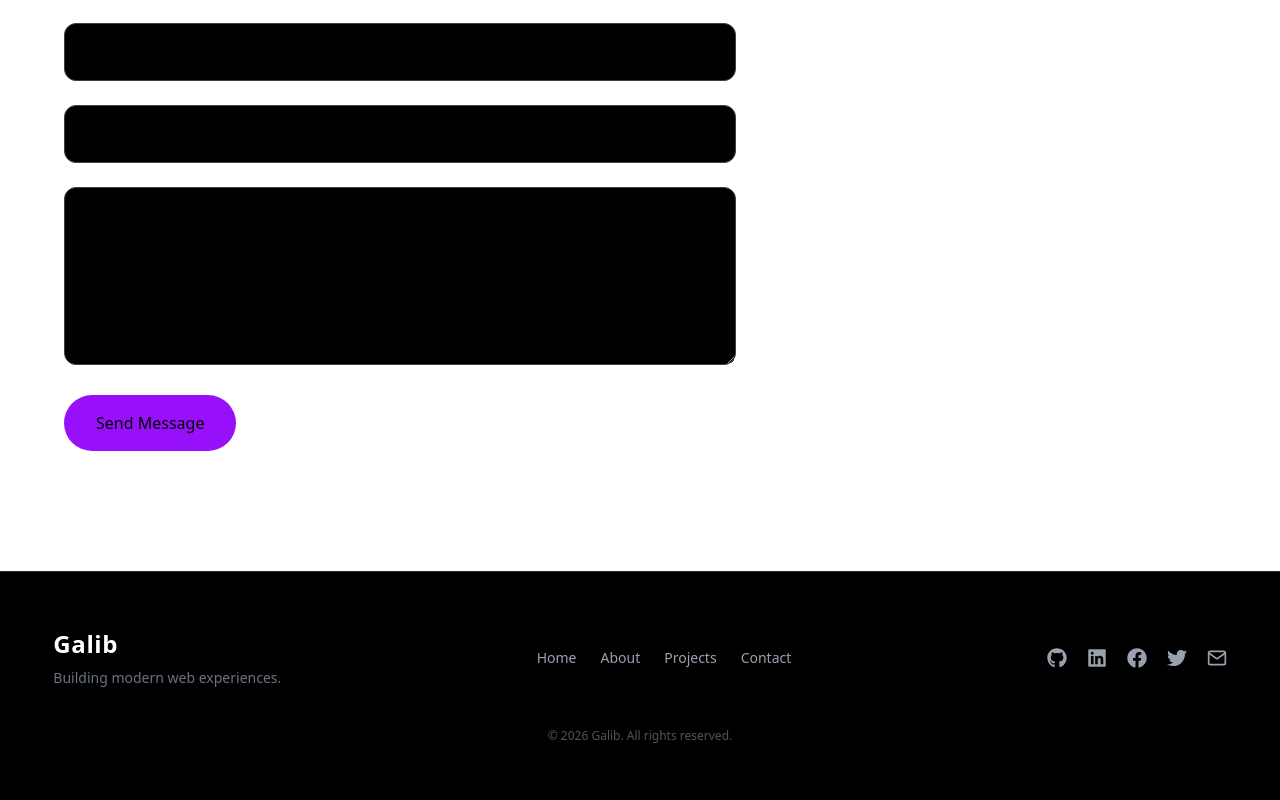
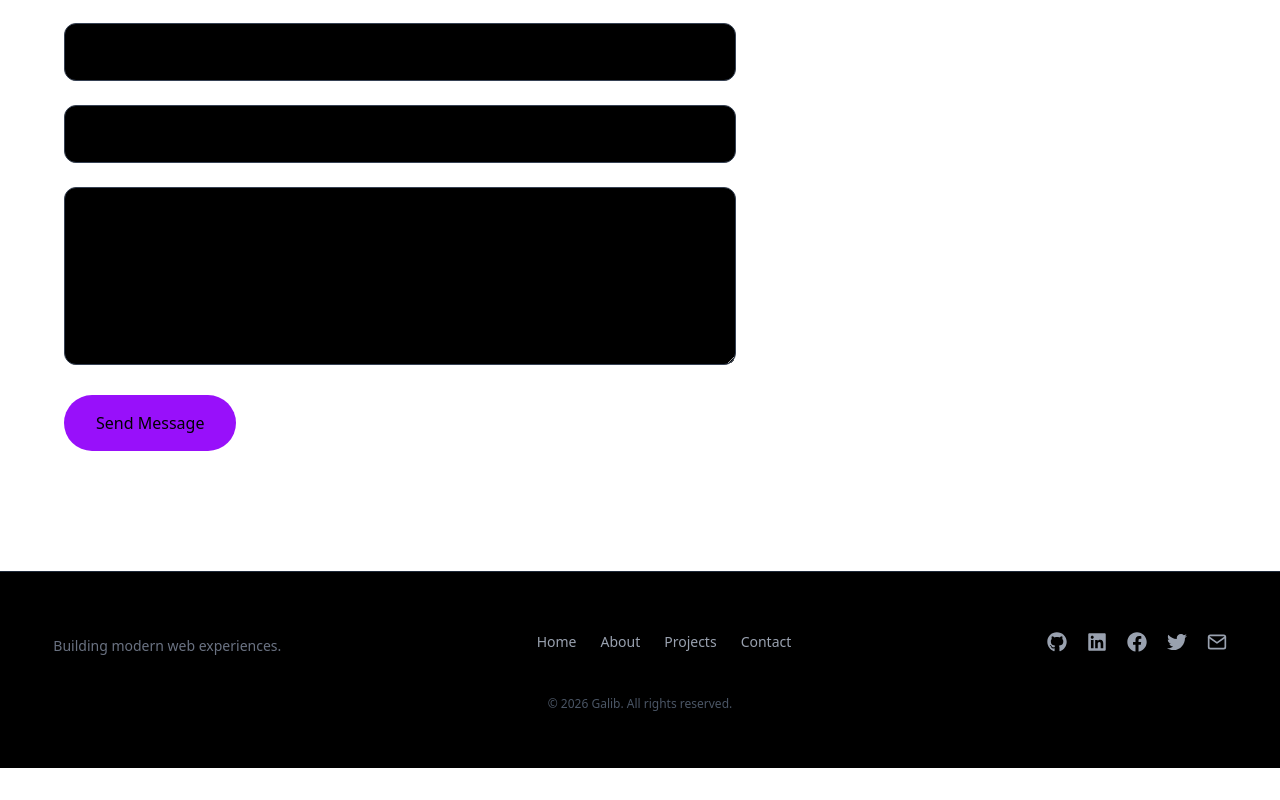
Before and after one commit to Galibmehboob/GM-Protfolio, a Next.js app: page / in a window 1280 px wide. Shown: the part 3583-4383 px from the top of the page. After the commit the page ends 4351 px from the top, so only its background shows below. Built offline with nearby package versions, Linux system fonts and the light colour scheme.

Commit message:
logo added

```diff
--- a/src/components/Footer.jsx
+++ b/src/components/Footer.jsx
@@ -1,3 +1,4 @@
+import Image from "next/image";
 import Link from "next/link";
 import { FaGithub, FaLinkedin, FaFacebook, FaTwitter } from "react-icons/fa";
 import { FiMail } from "react-icons/fi";
@@ -13,9 +14,15 @@ const Footer = () => {
 
                 {/* Brand */}
                 <div className="text-center md:text-left">
-                    <h1 className="text-white text-2xl font-bold tracking-wide">
-                        Galib
-                    </h1>
+                    <Link href="/" className="relative w-[90px] h-[90px] lg:w-[120px] lg:h-[120px]">
+                        <Image
+                            src="/logo.png"
+                            alt="logo"
+                            fill
+                            priority
+                            className="object-contain brightness-0 invert drop-shadow-[0_0_20px_rgba(255,255,255,0.5)]"
+                        />
+                    </Link>
                     <p className="text-sm mt-2 text-gray-500">
                         Building modern web experiences.
                     </p>
```
